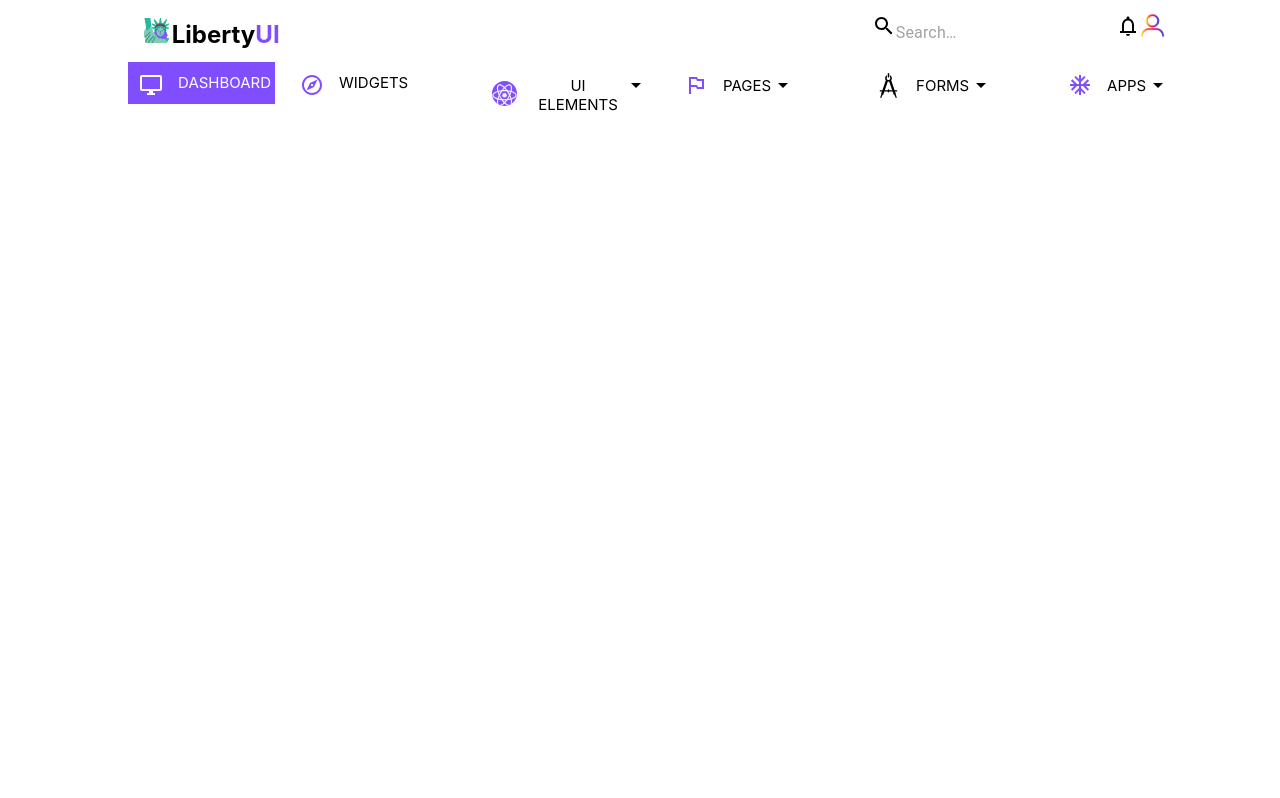
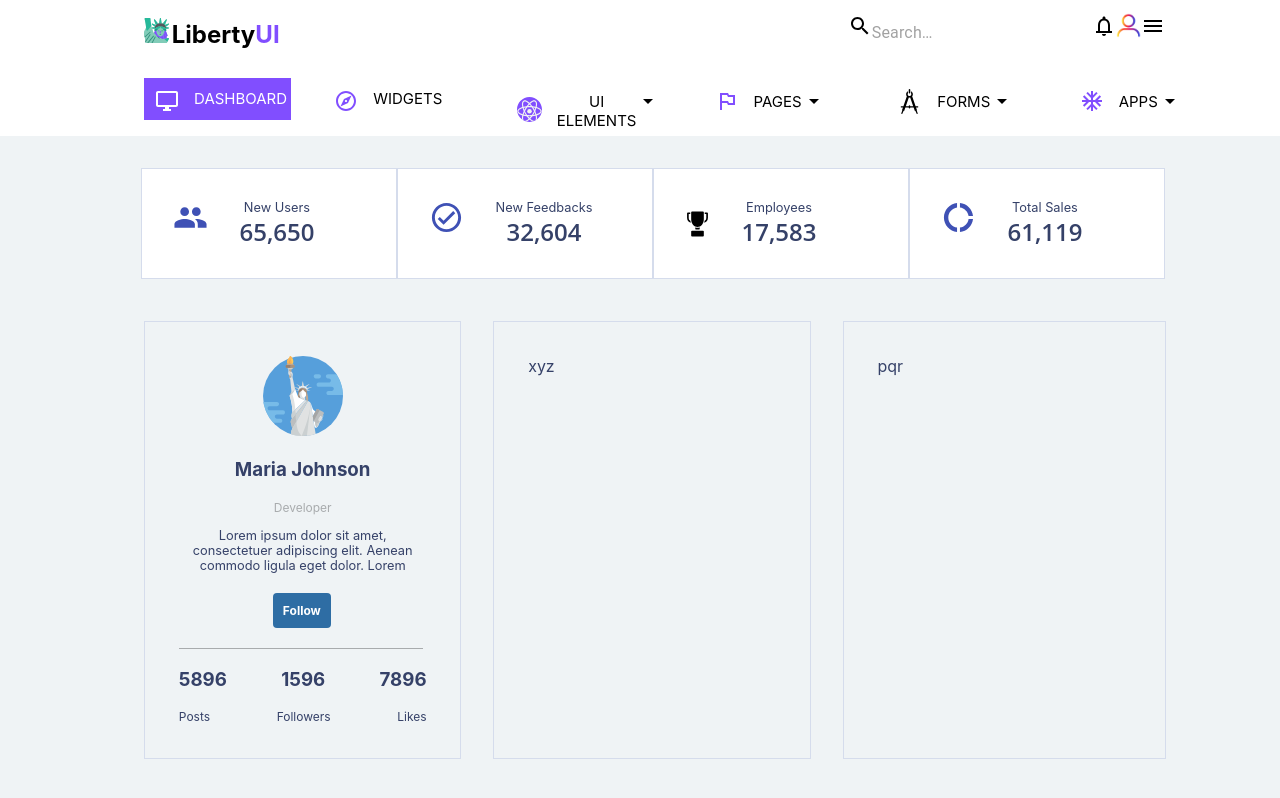
Before and after one commit to nehapadage/Liberty, a React (Create React App) app: page / in a window 1280 px wide. Built offline with nearby package versions, Linux system fonts and the light colour scheme.

Commit message:
2 commit

```diff
--- a/src/Components/libertyPage.css
+++ b/src/Components/libertyPage.css
@@ -1,9 +1,10 @@
-.main{
-    width:100%;
+.main {
+    width: 100%;
     height: 100vh;
+    background-color: #EFF3F5;
 }
 
-#main1{
+#main1 {
     width: 80%;
     /* background-color: yellow; */
     margin-left: 10%;
@@ -12,7 +13,7 @@
     justify-content: space-between;
 }
 
-#main2{
+#main2 {
     display: flex;
     flex-direction: row;
     margin-left: 10%;
@@ -20,19 +21,19 @@
     width: 86.5%;
 }
 
-#appMain{
+#appMain {
     width: 100%;
     background-color: white;
     box-shadow: 0 2px 10px 0 rgba(0, 0, 0, 0.08);
 }
 
-#title{
+#title {
     display: flex;
     flex-direction: row;
 
 }
 
-#title1{
+#title1 {
     font-weight: bold;
     font-size: x-large;
     color: black;
@@ -40,7 +41,7 @@
     margin-top: 0.3em;
 }
 
-#title2{
+#title2 {
     font-weight: bold;
     font-size: x-large;
     color: #814eff;
@@ -48,39 +49,109 @@
     margin-top: 0.3em;
 }
 
-#search{
+#search {
     margin-top: 5px;
 }
 
-#buton{
+#buton {
     background-color: #814eff;
     padding: 1%;
     width: 125px;
     height: 20px;
     cursor: pointer;
+    margin: 1em;
 
 }
 
-#buton1{
+#buton1 {
     background-color: white;
     padding: 1%;
     width: 156px;
     height: 20px;
     cursor: pointer;
+    margin: 1em;
     /* margin-left: 10%; */
 }
 
+#text {
+    font-size: 0.8rem;
+    color: #354168;
+}
+
+#num {
+    font-family: "Open Sans", sans-serif;
+    font-weight: 600;
+    font-size: x-large;
+    color: #354168;
+
+}
+
+#boxes {
+    display: flex;
+    flex-direction: row;
+    /* flex-wrap: wrap; */
+}
 
 
+.MenuIcon {
+    display: none;
+}
+
+#cards {
+    display: flex;
+    flex-direction: row;
+    margin: 2%;
+    margin-left: 10%;
+}
+
+#name {
+    color: #a8abad !important;
+    font-size: 12px;
+}
+
+#name1 {
+    font-weight: 400;
+    font-size: 0.8rem;
+    color: #354168;
+    margin-top: 1em;
+}
+
+#name2 {
+    color: white;
+    font-size: 12px;
+    background-color: #2e6da4;
+    padding: 4%;
+    width: fit-content;
+    margin-left: 38%;
+    border-radius: 4px;
+}
+
+#bar {
+    padding: 0.5px;
+    background-color: #a8abad;
+    width: 98%;
+}
+
 @media only screen and (max-width: 1100px) {
-    #main2{
+    #main2 {
         display: none;
     }
 
-  }
+    .MenuIcon {
+        display: visible;
+    }
 
-  @media only screen and (max-width: 570px) {
-    #input{
+    #boxes {
+        display: flex;
+        flex-direction: column;
+        /* flex-wrap: wrap; */
+    }
+
+}
+
+@media only screen and (max-width: 570px) {
+    #input {
         display: none;
     }
-  }
+
+}
--- a/src/Components/libertyPage.jsx
+++ b/src/Components/libertyPage.jsx
@@ -1,19 +1,30 @@
 import React, { Component } from 'react';
+
 import AppBar from '@material-ui/core/AppBar';
 import Paper from '@material-ui/core/Paper';
-import Card from "@material-ui/core/Card";
+// import Card from "@material-ui/core/Card";
+import Card from 'react-bootstrap/Card'
+import Dropdown from 'react-bootstrap/Dropdown'
 import Box from '@material-ui/core/Box';
 import InputBase from '@material-ui/core/InputBase';
 import SearchIcon from '@material-ui/icons/Search';
 import { createMuiTheme, MuiThemeProvider } from "@material-ui/core";
 import IconButton from '@material-ui/core/IconButton';
-import Button from '@material-ui/core/Button';
+// import Button from '@material-ui/core/Button';
+import Button from 'react-bootstrap/Button'
+import ButtonToolbar from 'react-bootstrap/ButtonToolbar'
 import DesktopWindowsIcon from '@material-ui/icons/DesktopWindows';
 import ExploreOutlinedIcon from '@material-ui/icons/ExploreOutlined';
 import { ReactSVG } from 'react-svg'
 import ArrowDropDownOutlinedIcon from '@material-ui/icons/ArrowDropDownOutlined';
 import OutlinedFlagTwoToneIcon from '@material-ui/icons/OutlinedFlagTwoTone';
 import AcUnitOutlinedIcon from '@material-ui/icons/AcUnitOutlined';
+import MenuIcon from '@material-ui/icons/Menu';
+import Navbar from 'react-bootstrap/Navbar'
+import PeopleIcon from '@material-ui/icons/People';
+import CheckCircleOutlinedIcon from '@material-ui/icons/CheckCircleOutlined';
+import DonutLargeOutlinedIcon from '@material-ui/icons/DonutLargeOutlined';
+// import Navbar from 'reactstrap';
 import './libertyPage.css'
 
 
@@ -21,7 +32,7 @@
     overrides: {
         "MuiBox": {
             "root": {
-               width:"100%"
+                width: "100%"
             }
         }
     }
@@ -49,10 +60,12 @@
 
                 {/* id="appMain" */}
                 <MuiThemeProvider theme={theme}>
-                <div>
-                <Box
+                    <div >
+                        <Navbar className="shadow-box-example z-depth-5" expand="lg" style={{ backgroundColor: "white" }}>
+                            {/* <Paper> */}
+                            {/* <Box
                     boxShadow={3}
-                >
+                > */}
                             <div id="main1">
                                 <div id="title">
                                     <IconButton size="small"><img src={require("../assets/statue.svg")} alt="" width="25" /></IconButton>
@@ -72,7 +85,9 @@
 
                                     <img src={require('../assets/remind.svg')} alt="Logo" />
 
-                            <img src={require('../assets/profile.png')} alt="Logo" width="25" height="25"/>
+                                    <img src={require('../assets/profile.png')} alt="Logo" width="25" height="25" />
+
+                                    <MenuIcon className="menu" />
 
                                 </div>
                             </div>
@@ -104,7 +119,7 @@
                                 </div>
                                 <div variant="contained" style={{ color: "black" }} id="buton1">
                                     <div id="title">
-                                <OutlinedFlagTwoToneIcon style={{ color: "#814eff" }}/>
+                                        <OutlinedFlagTwoToneIcon style={{ color: "#814eff" }} />
                                         <div style={{ marginLeft: "1em", fontSize: "15px", marginTop: "0.2em" }}>PAGES</div>
                                         <ArrowDropDownOutlinedIcon />
                                     </div>
@@ -118,28 +133,106 @@
                                 </div>
                                 <div variant="contained" style={{ color: "black" }} id="buton1">
                                     <div id="title">
-                                <AcUnitOutlinedIcon style={{ color: "#814eff" }}/>
+                                        <AcUnitOutlinedIcon style={{ color: "#814eff" }} />
                                         <div style={{ marginLeft: "1em", fontSize: "15px", marginTop: "0.2em" }}>APPS</div>
                                         <ArrowDropDownOutlinedIcon />
                                     </div>
                                 </div>
 
                             </div>
-                </Box>
+                            {/* </Box> */}
+                            {/* </Paper> */}
+                        </Navbar>
                     </div>
                 </MuiThemeProvider>
 
 
-                <div>
-                    {/* <Card>
-                        <Card>abc</Card>
-                        <Card>xyz</Card>
-                    </Card> */}
+                <div className="d-flex flex-column ">
+
+                    <div style={{
+                        width: '80%', backgroundColor: 'white',
+                        marginLeft: '11%', marginTop: '2em',
+
+                    }} id='boxes'>
+
+                        <Card style={{ width: '25%', padding: '3%', border: '1px solid #d5dcec', display: 'flex', flexDirection: 'row' }}>
+                            <PeopleIcon color="primary" fontSize="large" />
+                            <div style={{ marginLeft: '2em' }}>
+                                <Card.Body id='text'>New Users</Card.Body>
+                                <Card.Body id="num">65,650</Card.Body>
+                            </div>
+                        </Card>
+
+                        <Card style={{ width: '25%', padding: '3%', border: '1px solid #d5dcec', display: 'flex', flexDirection: 'row' }}>
+                            <CheckCircleOutlinedIcon color="primary" fontSize="large" />
+                            <div style={{ marginLeft: '2em' }}>
+                                <Card.Body id='text'>New Feedbacks</Card.Body>
+                                <Card.Body id="num">32,604</Card.Body>
+                            </div>
+                        </Card>
+
+
+
+                        <Card id='boxes' style={{ width: '25%', padding: '3%', border: '1px solid #d5dcec', display: 'flex', flexDirection: 'row' }}>
+                            <img src={require("../assets/trophy.svg")} alt="" width="25" />
+                            <div style={{ marginLeft: '2em' }}>
+                                <Card.Body id='text'>Employees</Card.Body>
+                                <Card.Body id="num">17,583</Card.Body>
+                            </div>
+                        </Card>
+
+                        <Card style={{ width: '25%', padding: '3%', border: '1px solid #d5dcec', display: 'flex', flexDirection: 'row' }}>
+                            <DonutLargeOutlinedIcon color="primary" fontSize="large" />
+                            <div style={{ marginLeft: '2em' }}>
+                                <Card.Body id='text'>Total Sales</Card.Body>
+                                <Card.Body id="num">61,119</Card.Body>
+                            </div>
+                        </Card>
+
+                    </div>
+
+                </div>
+
+                <div id="cards">
+                    <Card style={{ margin: '1em', width: '22%', padding: '3%', border: '1px solid #d5dcec', display: 'flex', justifyContent: 'center', color: '#354168' }}>
+                        <div className="d-flex flex-column">
+                            {/* <div className="d-flex"> */}
+                            <img src={require('../assets/statue-of-liberty.svg')} alt="Logo" width="100" height="80" />
+                            {/* </div> */}
+                            <h3>Maria Johnson</h3>
+                            <Card.Body id="name">Developer</Card.Body>
+                            <Card.Body id="name1">Lorem ipsum dolor sit amet, consectetuer adipiscing elit. Aenean commodo ligula eget dolor. Lorem</Card.Body>
+                            <h5 id="name2">Follow</h5>
+                            <Card.Body id="bar"></Card.Body>
+                            <div style={{
+                                display: 'flex',
+                                flexdirection: 'row',
+                            justifyContent:'space-between'}}>
+                                <h3>5896</h3>
+                            <h3>1596</h3>
+                            <h3>7896</h3>
+                        </div>
+                        <div style={{
+                                display: 'flex',
+                                flexdirection: 'row',
+                            justifyContent:'space-between',fontSize:'12px'}}>
+                                <div>Posts</div>
+                            <div>Followers</div>
+                            <div>Likes</div>
+                        </div>
+                        </div>
+                    </Card>
+                <Card style={{ margin: '1em', width: '22%', padding: '3%', border: '1px solid #d5dcec', display: 'flex', color: '#354168' }}>
+                    xyz
+                    </Card>
+                <Card style={{ margin: '1em', width: '22.5%', padding: '3%', border: '1px solid #d5dcec', display: 'flex', color: '#354168' }}>
+                    pqr
+                    </Card>
             </div>
 
 
 
-            </div>
+            </div >
         )
     }
 }
```
Also changed, not shown: src/assets/trophy.svg (added). Lines whose indentation alone changed are shown as unchanged.
